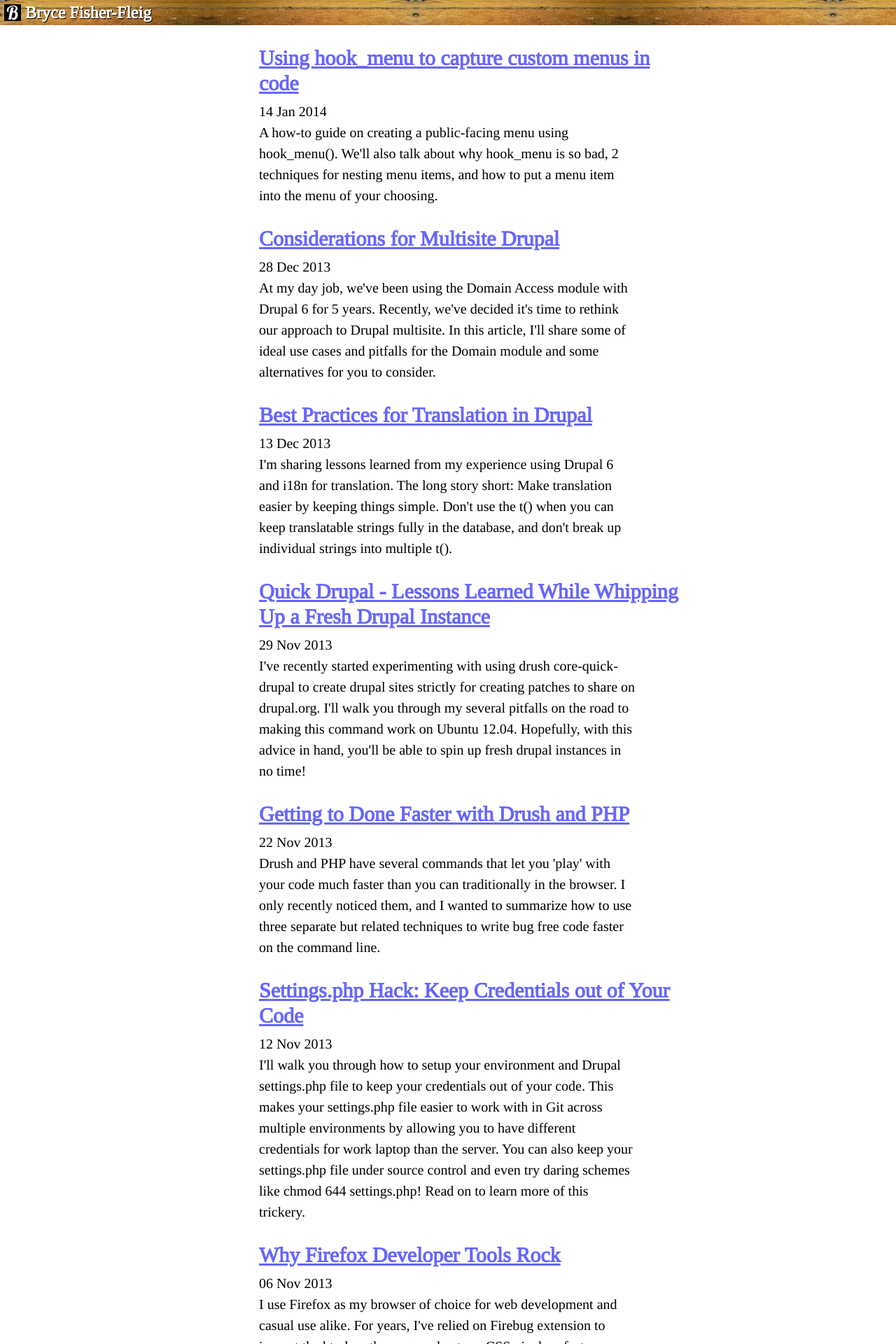
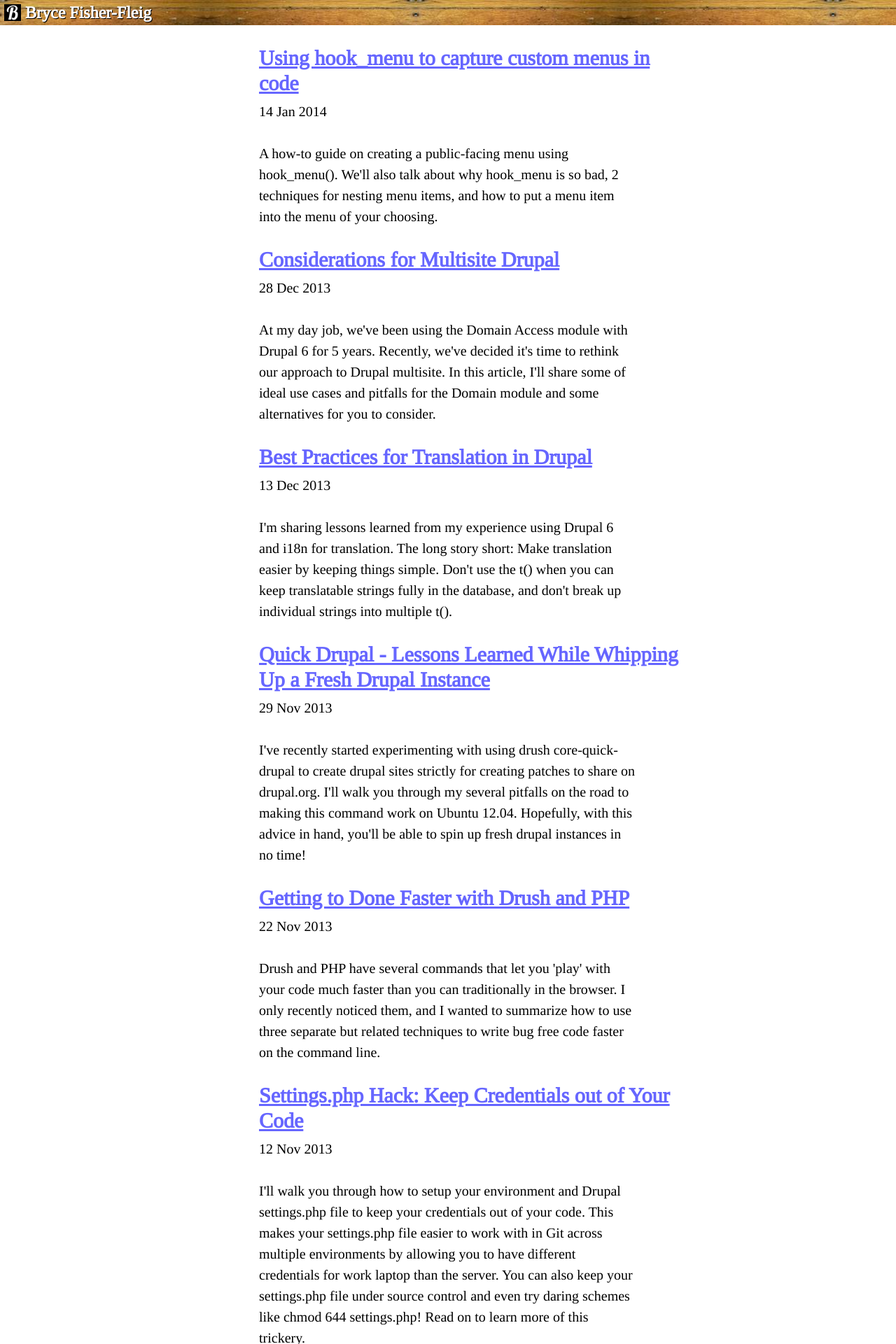
Before and after one commit to brycefisher/brycefisher.github.io-jekyll, a Jekyll site: the page built from index.html, in a window 1280 px wide. Shown: the top 1920 px of the page at 70% size. Built offline with Jekyll 4.4.1, drawn with Linux system fonts in a browser that asks for light colours; the list of posts is cut into pages by our own code.

Commit message:
More spacing for article date

```diff
--- a/css/screen.css
+++ b/css/screen.css
@@ -58,7 +58,7 @@ blockquote { border-left: solid 6px #666; color: #666; padding-left: 6px; }
 
 .node-article .article-header { margin-bottom: 12px; }
 @media screen and (min-width: 624px) { .node-article .article-header { width: 600px; margin: 0 auto; } }
-.node-article .article-header datetime { display: block; }
+.node-article .article-header datetime { display: block; margin-bottom: 30px; }
 .node-article .article-header .article-image { display: block; width: 100%; height: auto !important; }
 @media screen and (min-width: 624px) { .node-article .article-body { width: 600px; margin: 0 auto; } }
 .node-article .article-body ul, .node-article .article-body ol, .node-article .article-body p { margin-bottom: 1em; }
--- a/sass/screen.scss
+++ b/sass/screen.scss
@@ -65,7 +65,7 @@ blockquote { border-left: solid 6px #666; color: #666; padding-left: 6px; }
     @include centered-content;
     margin-bottom: 12px;
 
-    datetime { display: block; }
+    datetime { display: block; margin-bottom: 30px; }
     .article-image { display: block; width: 100%; height: auto !important; }
   }
 
```
